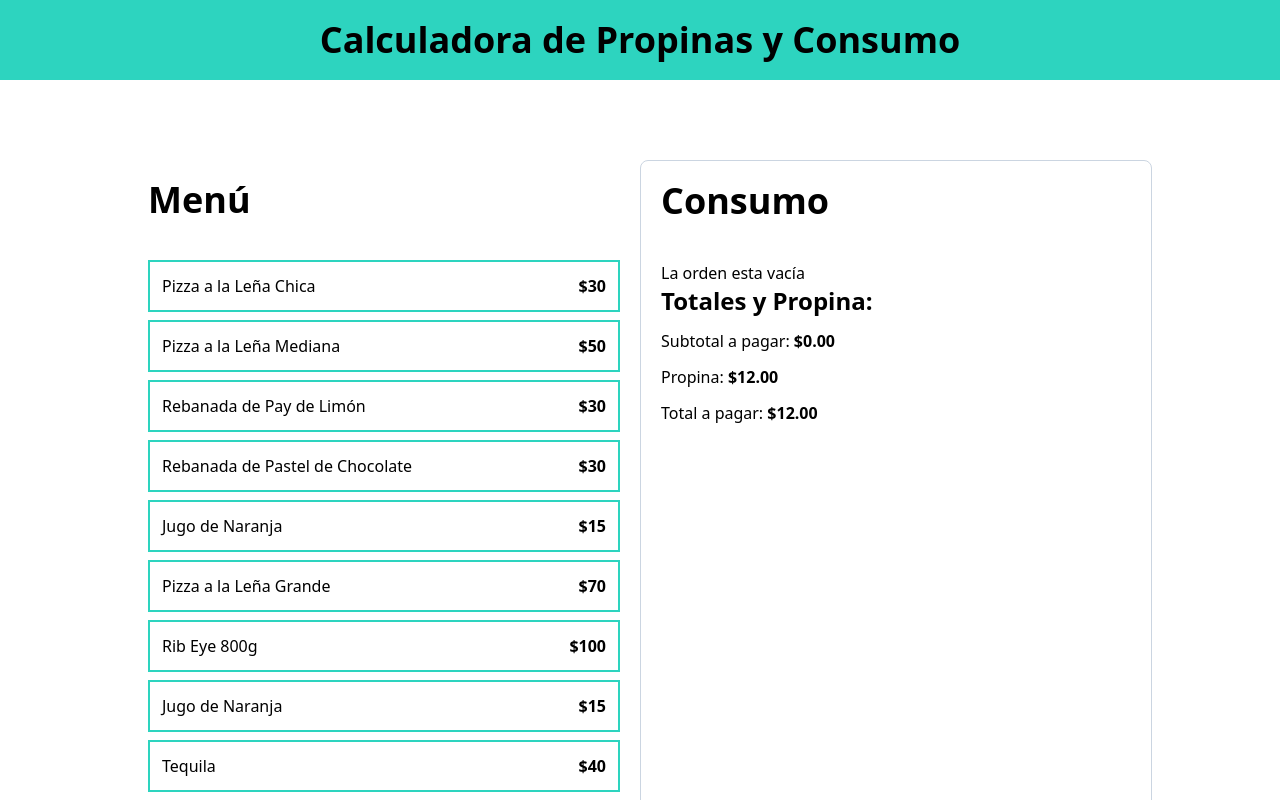
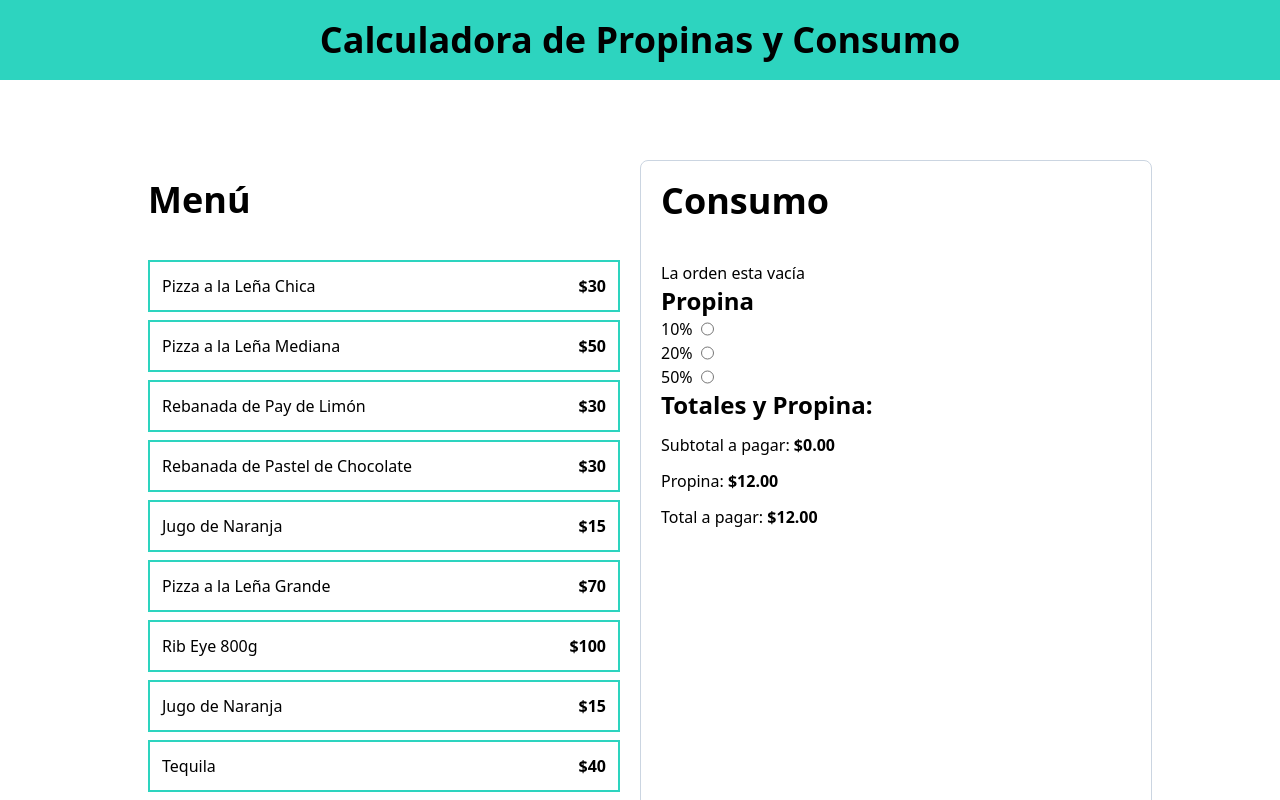
Before and after one commit to stan-mqz/calculadora_propinas, a React (Vite) app: page / in a window 1280 px wide. Shown: the top 800 px of the page. Built offline with nearby package versions, Linux system fonts and the light colour scheme.

Commit message:
TipPercentageForm added, now you can pick the tip % you want to give

```diff
--- a/src/App.tsx
+++ b/src/App.tsx
@@ -1,11 +1,12 @@
 import MenuItems from "./components/MenuItems";
 import OrderContents from "./components/OrderContents";
 import OrderTotals from "./components/OrderTotals";
+import TipPercentageForm from "./components/TipPercentageForm";
 import { menuItems } from "./data/db";
 import useOrder from "./hooks/useOrder";
 
 function App() {
-  const { order, addItem, removeItem } = useOrder();
+  const { order, tip, setTip, addItem, removeItem } = useOrder();
 
   return (
     <>
@@ -35,14 +36,18 @@
 
         <div className="border border-dahed border-slate-300 p-5 rounded-lg space-y-10s">
           <OrderContents
-            order={order}
-            removeItem={removeItem}
+          order={order}
+          removeItem={removeItem}
+           />
+
+          <TipPercentageForm
+
+          setTip={setTip}
+
           />
 
           <OrderTotals
-
           order={order}
-
           />
         </div>
       </main>
--- /dev/null
+++ b/src/components/TipPercentageForm.tsx
@@ -0,0 +1,33 @@
+import { tipOptions } from "../data/tips";
+
+
+
+type TipPercentageFormProps = {
+    setTip : React.Dispatch<React.SetStateAction<number>>
+}
+
+export default function TipPercentageForm({setTip}: TipPercentageFormProps) {
+
+
+
+  return (
+    <div>
+      <h3 className="font-black text-2xl">Propina</h3>
+
+      <form>
+        {tipOptions.map((tip) => (
+          <div key={tip.id} className="flex gap-2">
+            <label htmlFor={tip.id}>{tip.label}</label>
+            <input
+                id={tip.id}
+                type="radio"
+                name="tip"
+                value={tip.value}
+                onChange={e => setTip(+e.target.value)}
+            />
+          </div>
+        ))}
+      </form>
+    </div>
+  );
+}
--- /dev/null
+++ b/src/data/tips.ts
@@ -0,0 +1,17 @@
+export const tipOptions = [
+    {
+      id: "tip-10",
+      value: 0.1,
+      label: "10%",
+    },
+    {
+      id: "tip-20",
+      value: 0.2,
+      label: "20%",
+    },
+    {
+      id: "tip-50",
+      value: 0.5,
+      label: "50%",
+    },
+  ];
--- a/src/hooks/useOrder.ts
+++ b/src/hooks/useOrder.ts
@@ -3,6 +3,7 @@
 
 export default function useOrder() {
   const [order, setOrder] = useState<OrderItem[]>([]);
+  const [tip, setTip] = useState(0)
 
   //Creas la función, especificas que tipo de dato recibirá el parámetro
   const addItem = (item: MenuItem) => {
@@ -40,6 +41,8 @@
 
   return {
     order,
+    tip,
+    setTip,
     addItem,
     removeItem
   };
```
